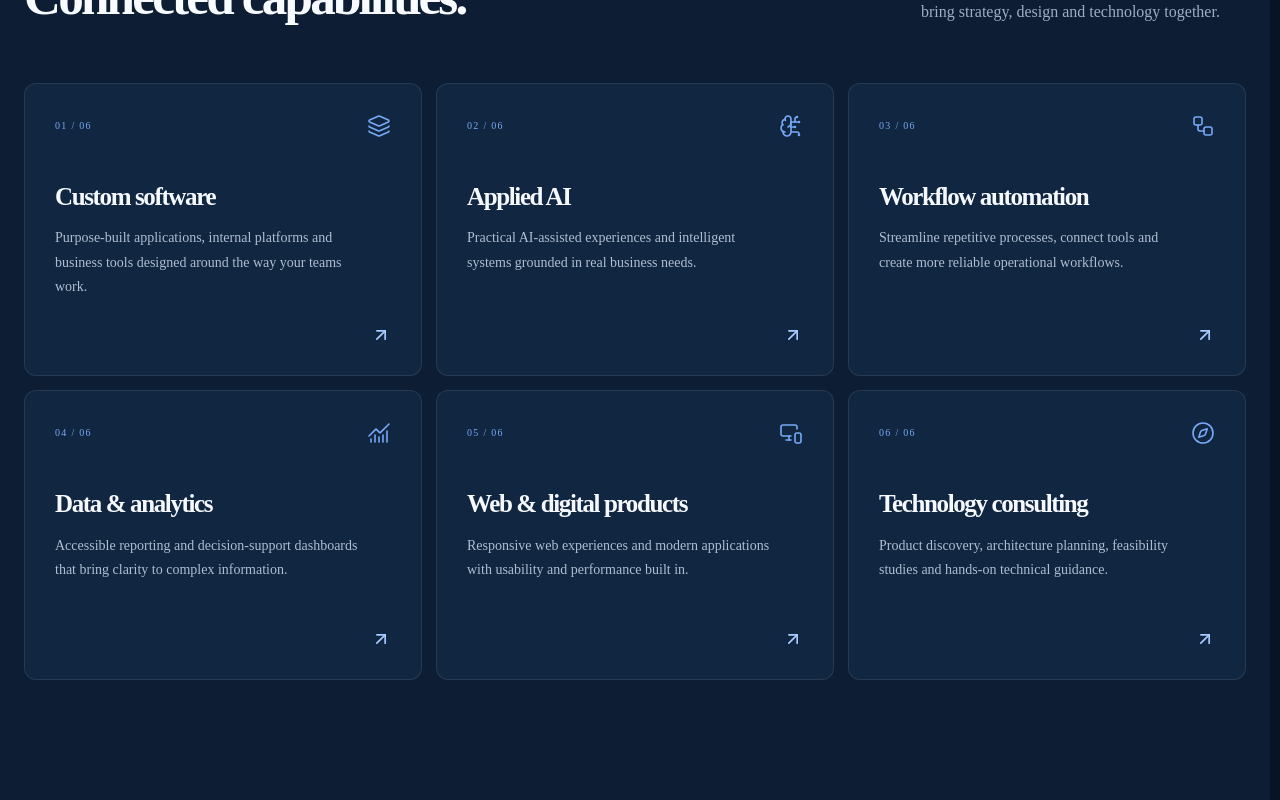
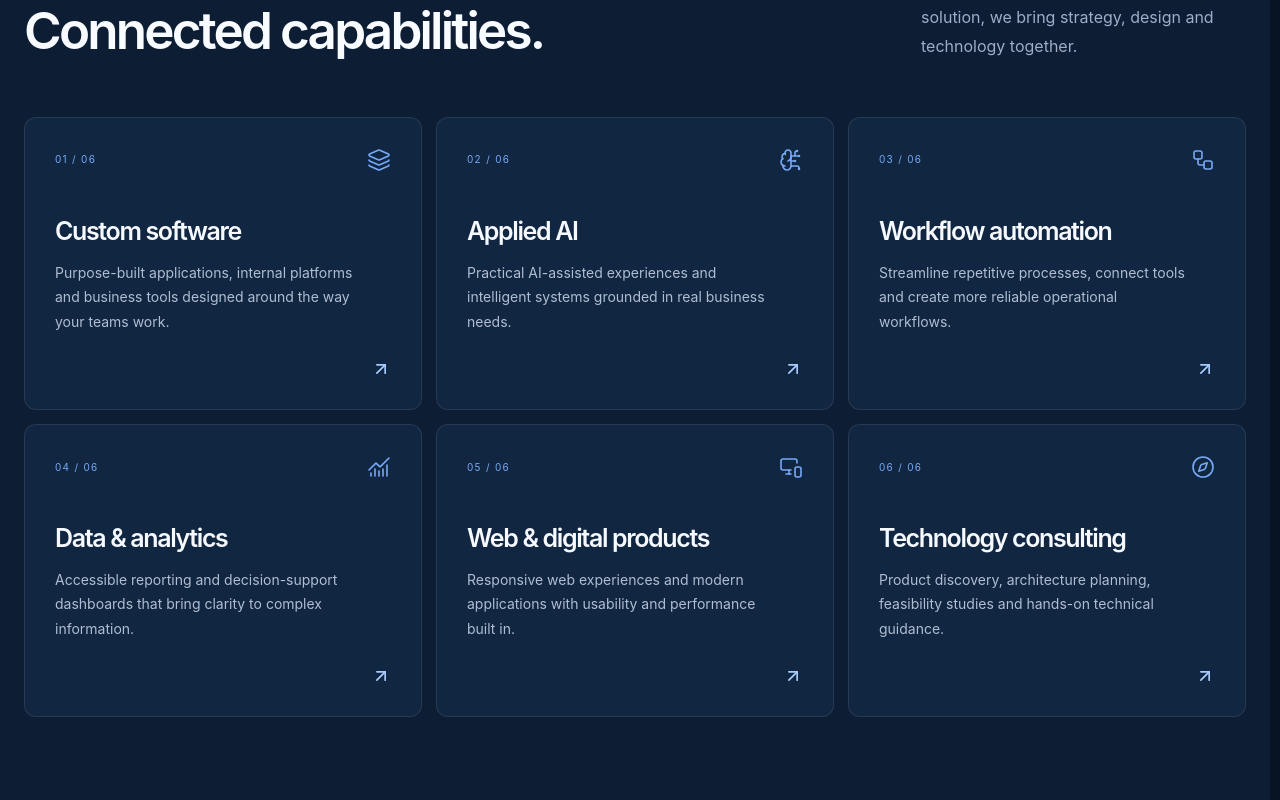
Before and after one commit to BalajiKoushik01/GVB_Tech_web, a Next.js app: page / in a window 1280 px wide. Shown: the part 1713-2513 px from the top of the page. Built offline with nearby package versions, Linux system fonts and the light colour scheme.

Commit message:
style: add reliable local system font fallback variables

```diff
--- a/src/app/globals.css
+++ b/src/app/globals.css
@@ -3,6 +3,8 @@
 @tailwind utilities;
 
 :root {
+  --font-sans: Inter, ui-sans-serif, system-ui, -apple-system, BlinkMacSystemFont, 'Segoe UI', sans-serif;
+  --font-mono: ui-monospace, SFMono-Regular, Menlo, Consolas, monospace;
   --background: #020617;
   --foreground: #FFFFFF;
 
```
